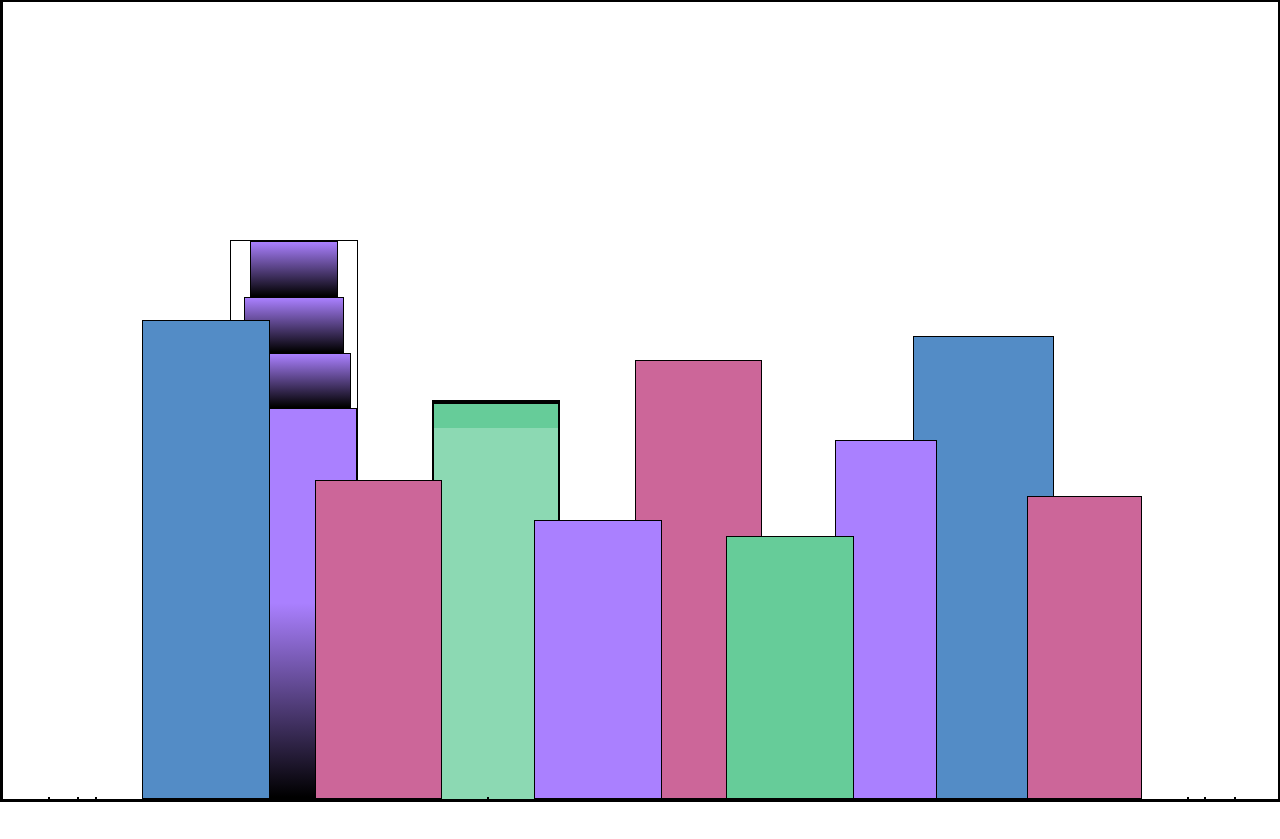
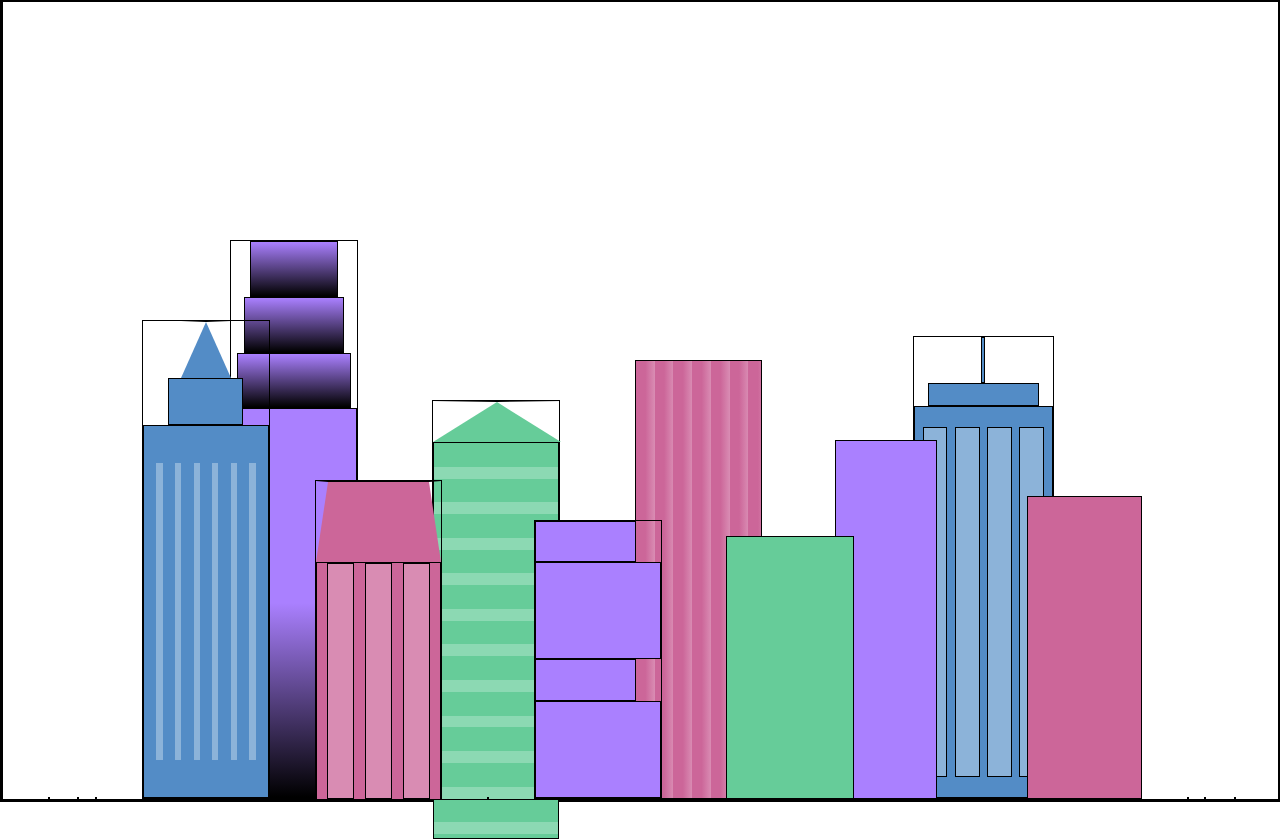
Before and after one commit to kubragonulal/RWD-CitySkyline, a plain HTML site: page index.html in a window 1280 px wide. Before the commit the page ends 802 px from the top, so only its background shows below. Drawn offline with Linux system fonts and the light colour scheme.

Commit message:
Build structure with CSS.

```diff
--- a/index.html
+++ b/index.html
@@ -10,7 +10,7 @@
     <div class="background-buildings">
       <div></div>
       <div></div>
-      <div class="bb1">
+      <div class="bb1 building-wrap">
         <div class="bb1a bb1-window"></div>
         <div class="bb1b bb1-window"></div>
         <div class="bb1c bb1-window"></div>
@@ -22,7 +22,16 @@
       </div>
       <div class="bb3"></div>
       <div></div>
-      <div class="bb4"></div>
+      <div class="bb4 building-wrap">
+        <div class="bb4a"></div>
+        <div class="bb4b"></div>
+        <div class="bb4c window-wrap">
+          <div class="bb4-window"></div>
+          <div class="bb4-window"></div>
+          <div class="bb4-window"></div>
+          <div class="bb4-window"></div>
+        </div>
+      </div>
       <div></div>
       <div></div>
     </div>
@@ -30,10 +39,26 @@
     <div class="foreground-buildings">
       <div></div>
       <div></div>
-      <div class="fb1"></div>
-      <div class="fb2"></div>
+      <div class="fb1 building-wrap">
+        <div class="fb1a"></div>
+        <div class="fb1b"></div>
+        <div class="fb1c"></div>
+      </div>
+      <div class="fb2">
+        <div class="fb2a"></div>
+        <div class="fb2b window-wrap">
+          <div class="fb2-window"></div>
+          <div class="fb2-window"></div>
+          <div class="fb2-window"></div>
+        </div>
+      </div>
       <div></div>
-      <div class="fb3"></div>
+      <div class="fb3">
+        <div class="fb3a"></div>
+        <div class="fb3b"></div>
+        <div class="fb3a"></div>
+        <div class="fb3b"></div>
+      </div>
       <div class="fb4"></div>
       <div class="fb5"></div>
       <div class="fb6"></div>
--- a/styles.css
+++ b/styles.css
@@ -5,6 +5,8 @@
     --building-color4: #538cc6;
     --window-color1: black;
     --window-color2: #8cd9b3;
+    --window-color3: #d98cb3;
+    --window-color4: #8cb3d9;
   }
 
   * {
@@ -28,13 +30,22 @@
     top: 0;
   }
 
+  .building-wrap {
+    display: flex;
+    flex-direction: column;
+    align-items: center;
+  }
+
+  .window-wrap {
+    display: flex;
+    align-items: center;
+    justify-content: space-evenly;
+  }
+
   /* BACKGROUND BUILDINGS - "bb" stands for "background building" */
   .bb1 {
     width: 10%;
     height: 70%;
-    display: flex;
-    flex-direction: column;
-    align-items: center;
   }
 
   .bb1a {
@@ -69,45 +80,138 @@
   .bb2 {
     width: 10%;
     height: 50%;
-    background-color: var(--building-color2);
   }
+
+  .bb2a {
+    border-bottom: 5vh solid var(--building-color2);
+    border-left: 5vw solid transparent;
+    border-right: 5vw solid transparent;
+  }
+
   .bb2b {
     width: 100%;
     height: 100%;
-    background: linear-gradient(
+    background: repeating-linear-gradient(
         var(--building-color2),
         var(--building-color2) 6%,
         var(--window-color2) 6%,
         var(--window-color2) 9%
       );
   }
+
   .bb3 {
     width: 10%;
     height: 55%;
-    background-color: var(--building-color3);
+    background: repeating-linear-gradient(
+        90deg,
+        var(--building-color3),
+        var(--building-color3),
+        var(--window-color3) 15%
+      );
   }
 
   .bb4 {
     width: 11%;
     height: 58%;
+  }
+
+  .bb4a {
+    width: 3%;
+    height: 10%;
     background-color: var(--building-color4);
+  }
+
+  .bb4b {
+    width: 80%;
+    height: 5%;
+    background-color: var(--building-color4);
+  }
+
+  .bb4c {
+    width: 100%;
+    height: 85%;
+    background-color: var(--building-color4);
+  }
+
+  .bb4-window {
+    width: 18%;
+    height: 90%;
+    background-color: var(--window-color4);
   }
 
   /* FOREGROUND BUILDINGS - "fb" stands for "foreground building" */
   .fb1 {
     width: 10%;
     height: 60%;
+  }
+
+  .fb1a {
+    border-bottom: 7vh solid var(--building-color4);
+    border-left: 2vw solid transparent;
+    border-right: 2vw solid transparent;
+  }
+
+  .fb1b {
+    width: 60%;
+    height: 10%;
     background-color: var(--building-color4);
+  }
+
+  .fb1c {
+    width: 100%;
+    height: 80%;
+    background: repeating-linear-gradient(
+        90deg,
+        var(--building-color4),
+        var(--building-color4) 10%,
+        transparent 10%,
+        transparent 15%
+      ),
+      repeating-linear-gradient(
+        var(--building-color4),
+        var(--building-color4) 10%,
+        var(--window-color4) 10%,
+        var(--window-color4) 90%
+      );
   }
 
   .fb2 {
     width: 10%;
     height: 40%;
+  }
+
+  .fb2a {
+    width: 100%;
+    border-bottom: 10vh solid var(--building-color3);
+    border-left: 1vw solid transparent;
+    border-right: 1vw solid transparent;
+  }
+
+  .fb2b {
+    width: 100%;
+    height: 75%;
     background-color: var(--building-color3);
+  }
+
+  .fb2-window {
+    width: 22%;
+    height: 100%;
+    background-color: var(--window-color3);
   }
 
   .fb3 {
     width: 10%;
+    height: 35%;
+  }
+
+  .fb3a {
+    width: 80%;
+    height: 15%;
+    background-color: var(--building-color1);
+  }
+
+  .fb3b {
+    width: 100%;
     height: 35%;
     background-color: var(--building-color1);
   }
```
